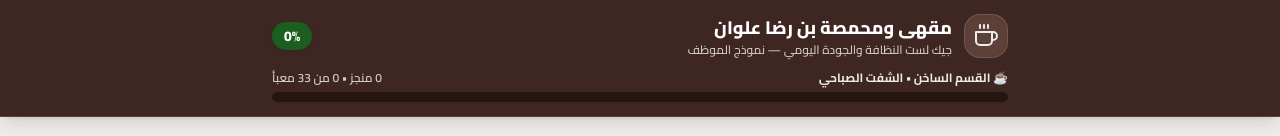
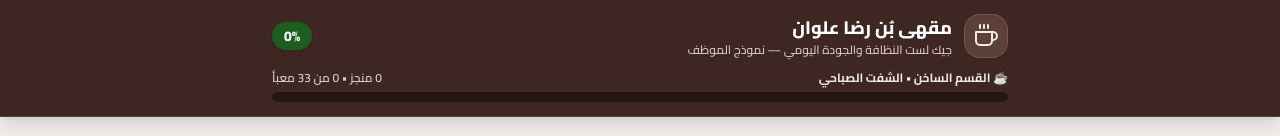
Before and after one commit to mahmoodemadmahmood/ridha-checklist, a plain HTML site: page index.html in a window 1280 px wide. Shown: the top 136 px of the page. Drawn offline with nearby package versions, Linux system fonts and the light colour scheme.

Commit message:
Update index.html

```diff
--- a/index.html
+++ b/index.html
@@ -88,7 +88,7 @@
           </div>
           <div>
             <h1 class="text-base sm:text-lg font-extrabold leading-tight">
-              مقهى ومحمصة بن رضا علوان
+              مقهى بُن رضا علوان
             </h1>
             <p class="text-xs text-[#D7CCC8] font-medium">
               جيك لست النظافة والجودة اليومي — نموذج الموظف
```
